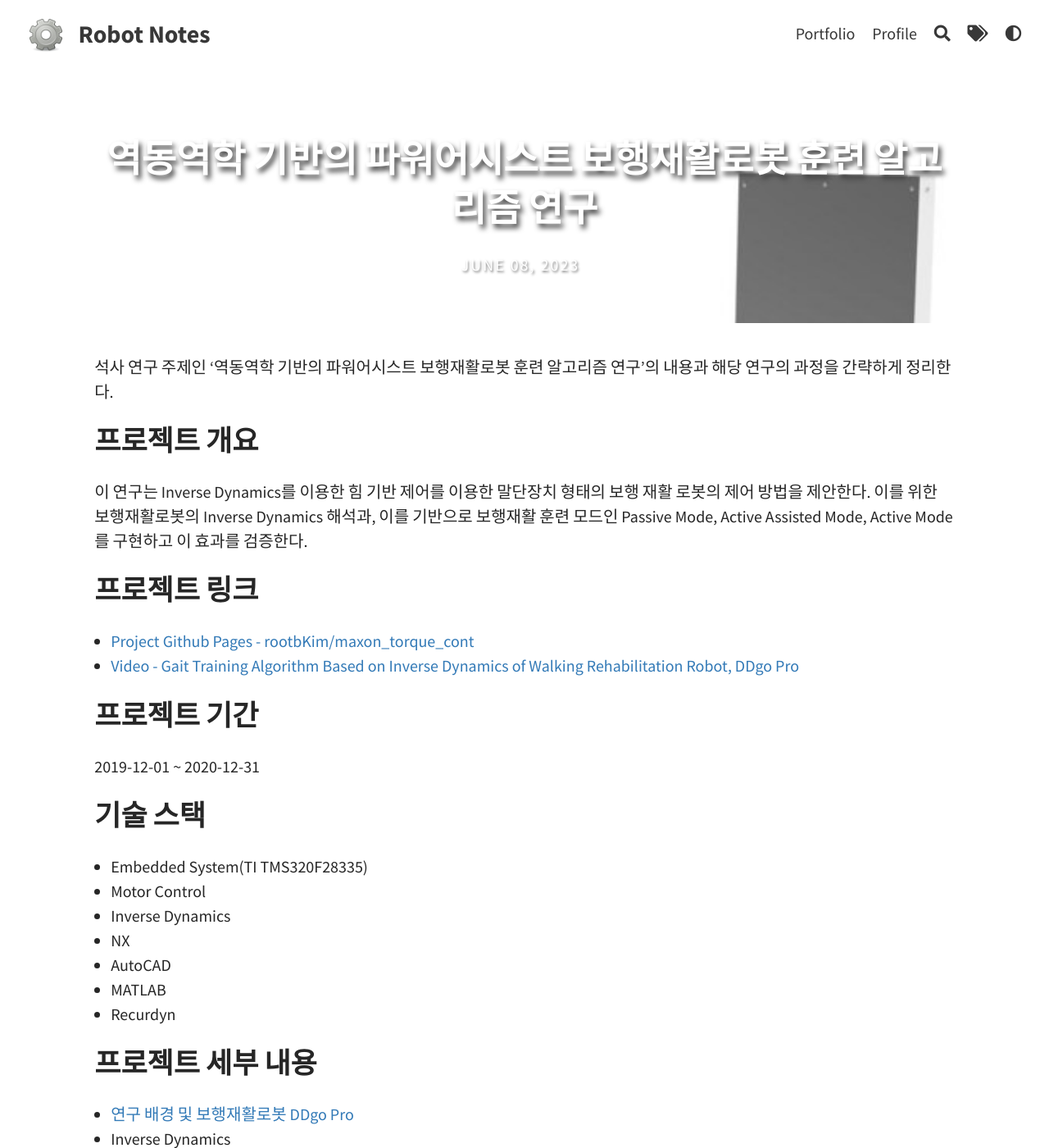
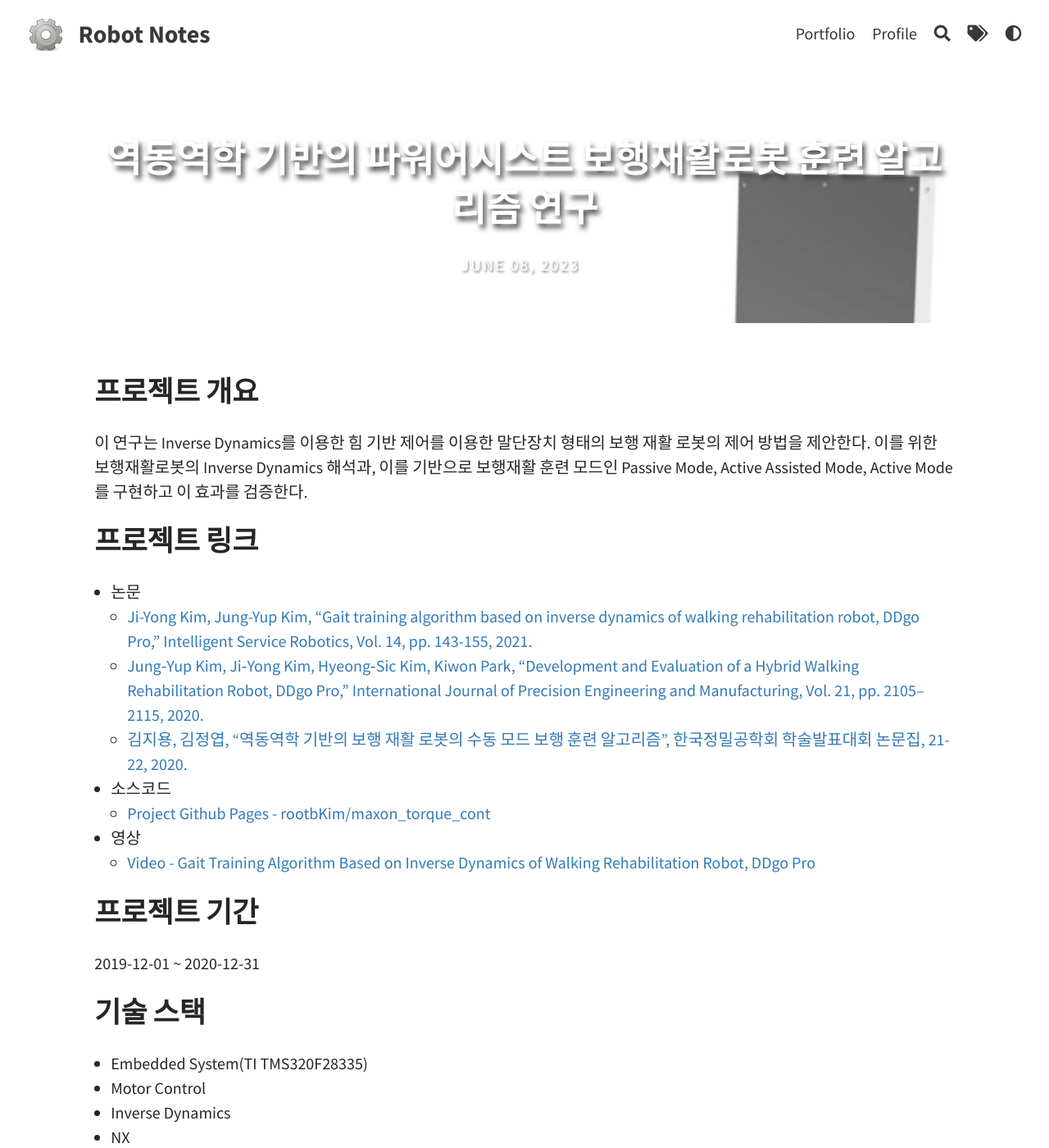
Before and after one commit to rootbKim/rootbKim.github.io, a Jekyll site: the page built from _portfolio/2023-06-08-gait-rehabilitation-robot.md, in a window 1280 px wide and 1400 px high. Shown: the whole window at 82% size. Built offline with Jekyll 4.4.1, drawn with Linux system fonts in a browser that asks for light colours; nearby versions of some CDN libraries; some web fonts are replaced; library files that are not in the unit come from our copies; comment, search, counter and statistics services are not loaded.

Commit message:
[PORTFOLIO] inverse dynamics 추가

```diff
--- a/_portfolio/2023-06-08-gait-rehabilitation-robot.md
+++ b/_portfolio/2023-06-08-gait-rehabilitation-robot.md
@@ -7,16 +7,20 @@ date: 08 June 2023
 tags: [Portfolio]
 ---
 
-석사 연구 주제인 '역동역학 기반의 파워어시스트 보행재활로봇 훈련 알고리즘 연구'의 내용과 해당 연구의 과정을 간략하게 정리한다.
-
 ## 프로젝트 개요
 
 이 연구는 Inverse Dynamics를 이용한 힘 기반 제어를 이용한 말단장치 형태의 보행 재활 로봇의 제어 방법을 제안한다. 이를 위한 보행재활로봇의 Inverse Dynamics 해석과, 이를 기반으로 보행재활 훈련 모드인 Passive Mode, Active Assisted Mode, Active Mode를 구현하고 이 효과를 검증한다.
 
 ## 프로젝트 링크
 
-- [Project Github Pages - rootbKim/maxon_torque_cont](https://github.com/rootbKim/maxon_torque_cont)
-- [Video - Gait Training Algorithm Based on Inverse Dynamics of Walking Rehabilitation Robot, DDgo Pro](https://youtu.be/AY8eiaZwY9s)
+* 논문
+    - [Ji-Yong Kim, Jung-Yup Kim, "Gait training algorithm based on inverse dynamics of walking rehabilitation robot, DDgo Pro," Intelligent Service Robotics, Vol. 14, pp. 143-155, 2021.](https://doi.org/10.1007/s11370-021-00357-8)
+    - [Jung‑Yup Kim, Ji‑Yong Kim, Hyeong‑Sic Kim, Kiwon Park, "Development and Evaluation of a Hybrid Walking Rehabilitation Robot, DDgo Pro," International Journal of Precision Engineering and Manufacturing, Vol. 21, pp. 2105–2115, 2020.](https://doi.org/10.1007/s12541-020-00404-x)
+    - [김지용, 김정엽, "역동역학 기반의 보행 재활 로봇의 수동 모드 보행 훈련 알고리즘", 한국정밀공학회 학술발표대회 논문집, 21-22, 2020.](https://www.dbpia.co.kr/journal/articleDetail?nodeId=NODE10489383)
+* 소스코드
+    - [Project Github Pages - rootbKim/maxon_torque_cont](https://github.com/rootbKim/maxon_torque_cont)
+* 영상
+    - [Video - Gait Training Algorithm Based on Inverse Dynamics of Walking Rehabilitation Robot, DDgo Pro](https://youtu.be/AY8eiaZwY9s)
 
 ## 프로젝트 기간
 
@@ -35,7 +39,7 @@ tags: [Portfolio]
 ## 프로젝트 세부 내용
 
 - [연구 배경 및 보행재활로봇 DDgo Pro](/2023/06/17/gait-background.html)
-- Inverse Dynamics
+- [Inverse Dynamics](/2023/06/18/gait-inverse-dynamics.html)
 - 훈련 모드(Passive Mode, Active Assisted Mode, Active Mode)
 - 훈련 알고리즘의 검증 및 결과
 - 사용성 평가
```
Also changed, not shown: _posts/2023-06-18-gait-inverse-dynamics.md (added, +91 -0 lines), assets/img/posts/230618_acceleration_coupler.jpg (added), assets/img/posts/230618_acceleration_rocker.jpg (added), assets/img/posts/230618_angular_accleration.jpg (added), assets/img/posts/230618_crank_angle_velocity_trajectory.jpg (added), assets/img/posts/230618_crank_torque.jpg (added), assets/img/posts/230618_crank_torque_oneside.jpg (added), assets/img/posts/230618_five-link-mechanism.png (added), assets/img/posts/230618_free_body_diagram.png (added), assets/img/posts/230618_joint_angle.jpg (added), assets/img/posts/230618_joint_angular_acceleration.jpg (added), assets/img/posts/230618_joint_angular_velociy.jpg (added), assets/img/posts/230618_mass_torque.jpg (added), assets/img/posts/230618_time_crank_angle.jpg (added), 2 more files.
